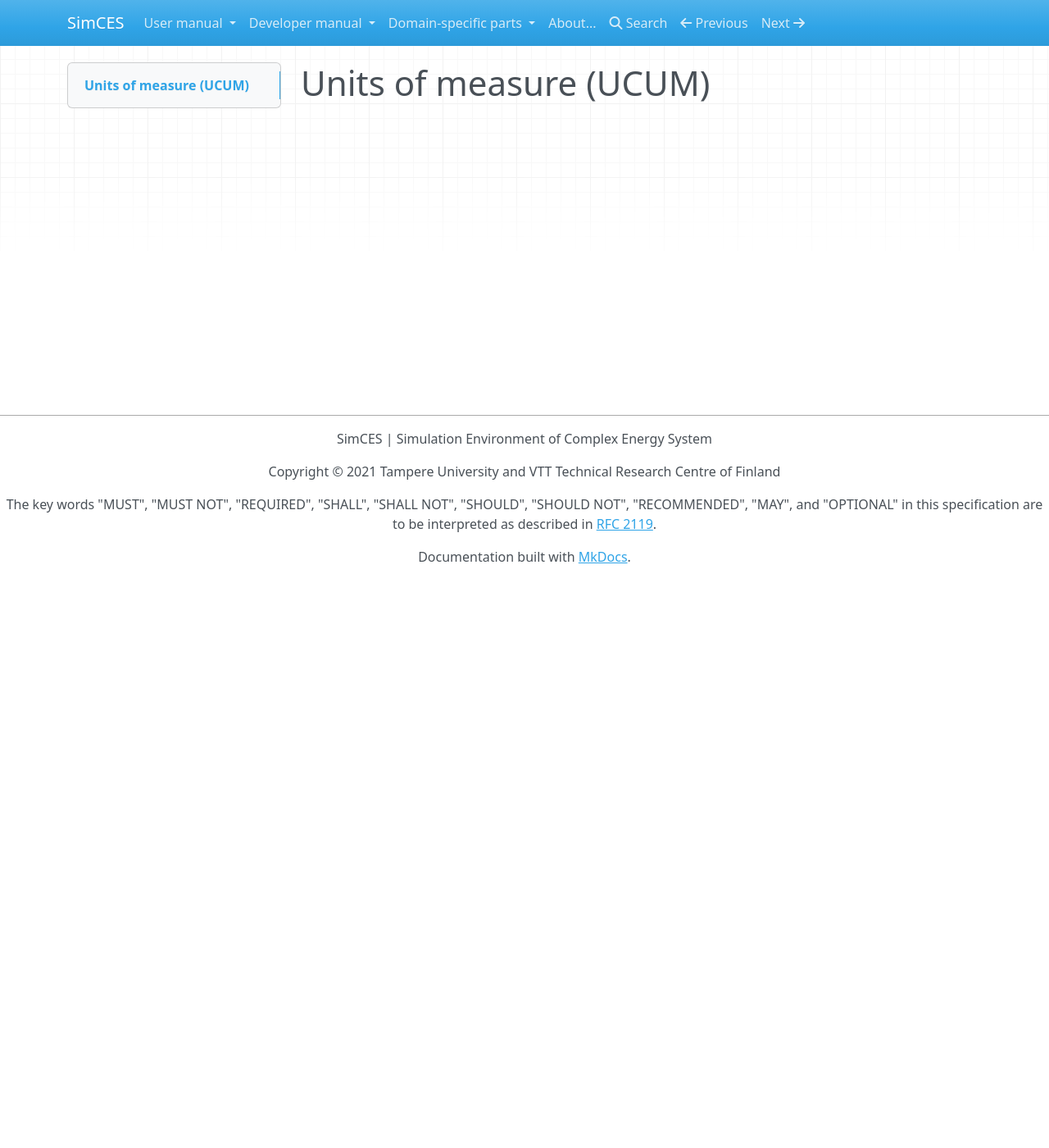
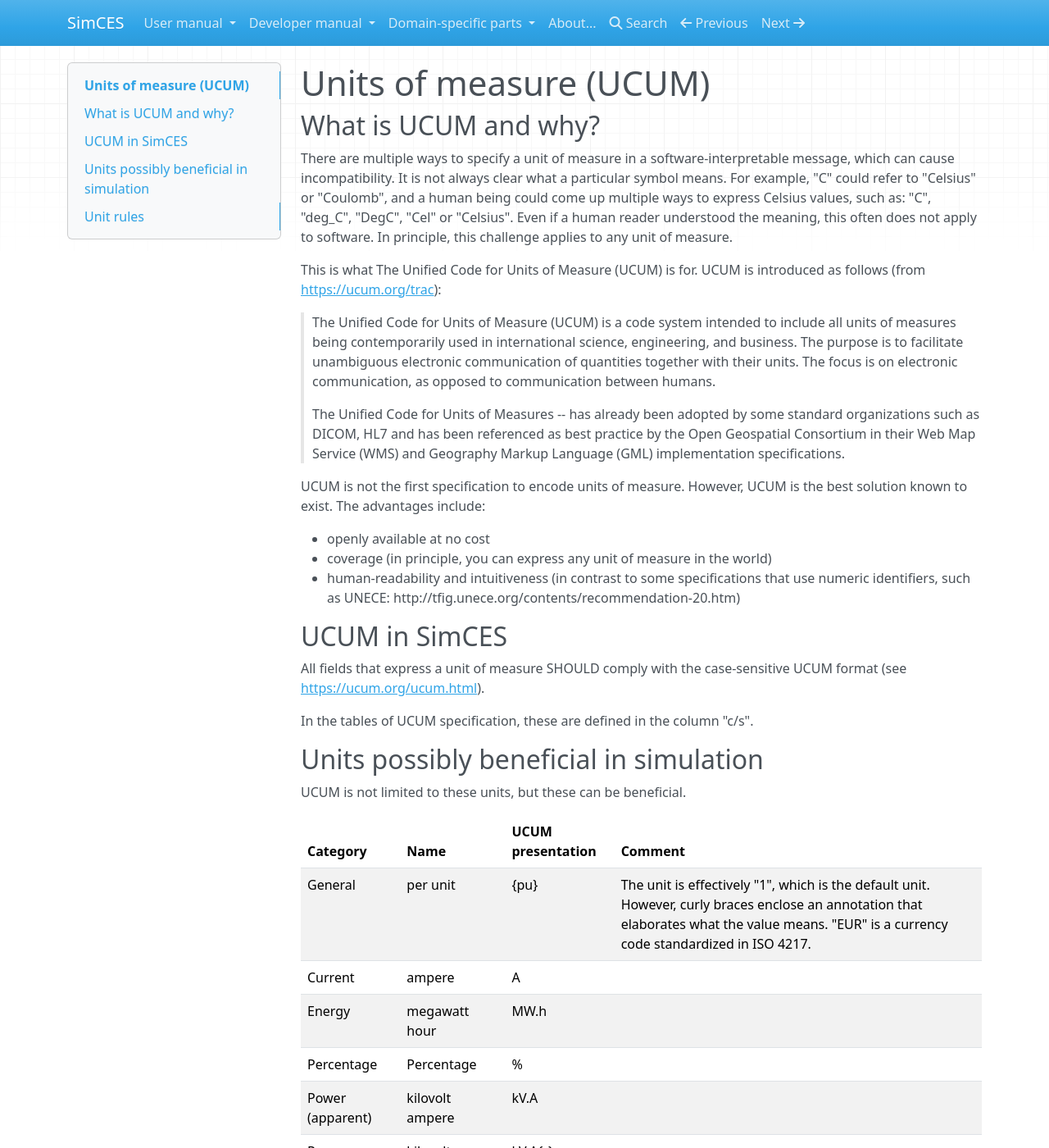
Before and after one commit to simcesplatform/simcesplatform.github.io, an MkDocs documentation site: the page built from markdown/core_ucum.md, in a window 1280 px wide and 1400 px high. Shown: the whole window at 82% size. Built offline with MkDocs 1.6.1, drawn with Linux system fonts in a browser that asks for light colours; nearby versions of some CDN libraries; library files that are not in the unit come from our copies; some of the changed text lies outside the part shown.

Commit message:
Finish UCUM page

```diff
--- a/markdown/core_ucum.md
+++ b/markdown/core_ucum.md
@@ -1 +1,83 @@
 # Units of measure (UCUM)
+
+## What is UCUM and why?
+
+There are multiple ways to specify a unit of measure in a software-interpretable message, which can cause incompatibility. It is not always clear what a particular symbol means. For example, "C" could refer to "Celsius" or "Coulomb", and a human being could come up multiple ways to express Celsius values, such as: "C", "deg_C", "DegC", "Cel" or "Celsius". Even if a human reader understood the meaning, this often does not apply to software. In principle, this challenge applies to any unit of measure.
+
+This is what The Unified Code for Units of Measure (UCUM) is for. UCUM is introduced as follows (from [https://ucum.org/trac](https://ucum.org/trac)):
+
+> The Unified Code for Units of Measure (UCUM) is a code system intended to include all units of measures being contemporarily used in international science, engineering, and business. The purpose is to facilitate unambiguous electronic communication of quantities together with their units. The focus is on electronic communication, as opposed to communication between humans.
+
+> The Unified Code for Units of Measures -- has already been adopted by some standard organizations such as DICOM, HL7 and has been referenced as best practice by the Open Geospatial Consortium in their Web Map Service (WMS) and Geography Markup Language (GML) implementation specifications.
+
+UCUM is not the first specification to encode units of measure. However, UCUM is the best solution known to exist. The advantages include:
+
+- openly available at no cost
+- coverage (in principle, you can express any unit of measure in the world)
+- human-readability and intuitiveness (in contrast to some specifications that use numeric identifiers, such as UNECE: http://tfig.unece.org/contents/recommendation-20.htm)
+
+
+## UCUM in SimCES
+
+All fields that express a unit of measure SHOULD comply with the case-sensitive UCUM format (see [https://ucum.org/ucum.html](https://ucum.org/ucum.html)).
+
+In the tables of UCUM specification, these are defined in the column "c/s".
+
+
+## Units possibly beneficial in simulation
+
+UCUM is not limited to these units, but these can be beneficial.
+
+| Category | Name | UCUM presentation | Comment |
+|-|-|-|-|
+| General | per unit | {pu} | The unit is effectively "1", which is the default unit. However, curly braces enclose an annotation that elaborates what the value means. "EUR" is a currency code standardized in ISO 4217. |
+| Current | ampere | A | |
+| Energy | megawatt hour | MW.h | |
+| Percentage | Percentage | % | |
+| Power (apparent) | kilovolt ampere | kV.A | |
+| Power (reactive) | kilovolt ampere (reactive) | kV.A{r} | |
+| Power (real) | megawatt | MW | |
+| Price | per megawatt hour | {EUR}/(MW.h) | Currencies are not supported in UCUM. Therefore, "EUR" is merely an annotation here (i.e., in curly brackets) and means "1". |
+| Temperature | celsius | Cel | |
+| Voltage | kilovolt | kV | |
+
+
+## Unit rules
+
+### Basic
+
+UCUM writes many of the typical units as we would think. E.g.:, meter: "m", second: "s", Joule: "J".
+
+However, some unit can cause ambiquity and therefore have another definition. E.g.:
+
+Celsius: "Cel", pH: "[pH]".
+
+
+### Prefixes
+
+Prefixes are supported. E.g.: tera: "T", mega: "M", kilo: "k".
+
+More prefixes: see §27 "prefixes" at [https://ucum.org/ucum.html#para-27](https://ucum.org/ucum.html#para-27).
+
+
+### Square brackets
+
+At [https://ucum.org/ucum.html#para-14](https://ucum.org/ucum.html#para-14):
+
+> §14 square brackets. Square brackets enclose suffixes of unit symbols that change the meaning of a unit stem.
+
+For example:
+
+| UCUM c/s presentation | Meaning |
+|-|-|
+| mm[Hg] | millimeter Mercury column |
+|[ppm]| Parts per million |
+
+
+### Curly braces
+
+At [https://ucum.org/ucum.html#para-12](https://ucum.org/ucum.html#para-12):
+
+> §12 curly braces. Curly braces may be used to enclose annotations that are often written in place of units or behind units but that do not have a proper meaning of a unit and do not change the meaning of a unit.
+
+> For example one can write “%{vol}”, “kg{total}”, or “{RBC}” (for “red blood cells”) as pseudo-units. However, these annotations do not have any effect on the semantics, which is why these example expressions are equivalent to “%”, “kg”, and “1” respectively.
--- a/mkdocs.yml
+++ b/mkdocs.yml
@@ -29,11 +29,11 @@ nav:
             - Simulation-specific exchanges: core_exchange-sim.md
         - Message structures (core):
             - Message structures (core): core_msg.md
-            - Units of measure (UCUM): core_ucum.md
         - Message type names (core): core_msgtype.md
         - Pseudocode reference: core_pseudocode.md
         - Service-oriented architecture: core_soa.md
         - Simulation Tools package: core_sim-tools.md
+        - Units of measure (UCUM): core_ucum.md
     - Domain-specific parts:
         - Domain-specific conventions: domain_conventions.md
         - Message structures (domain):
```
